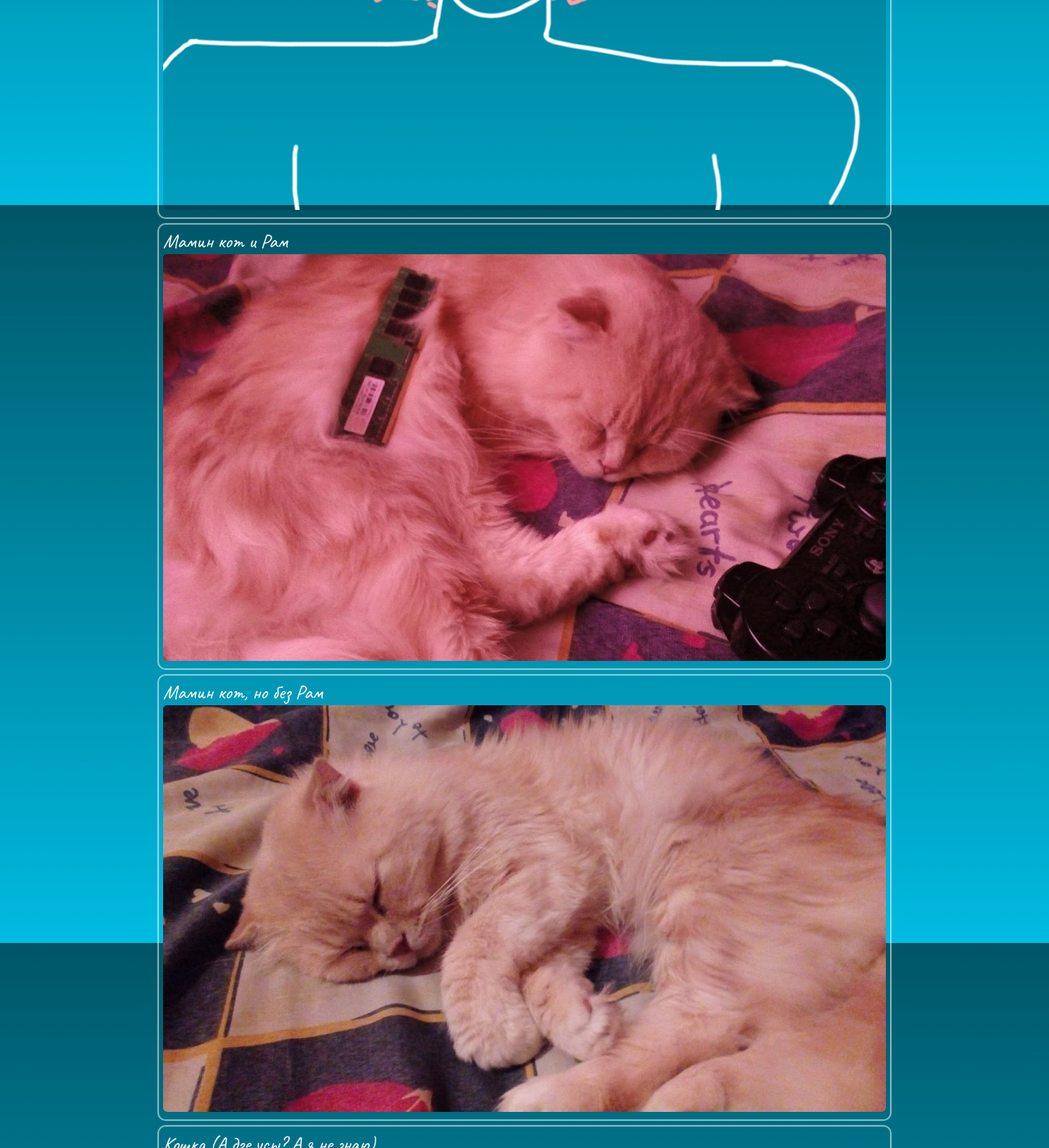
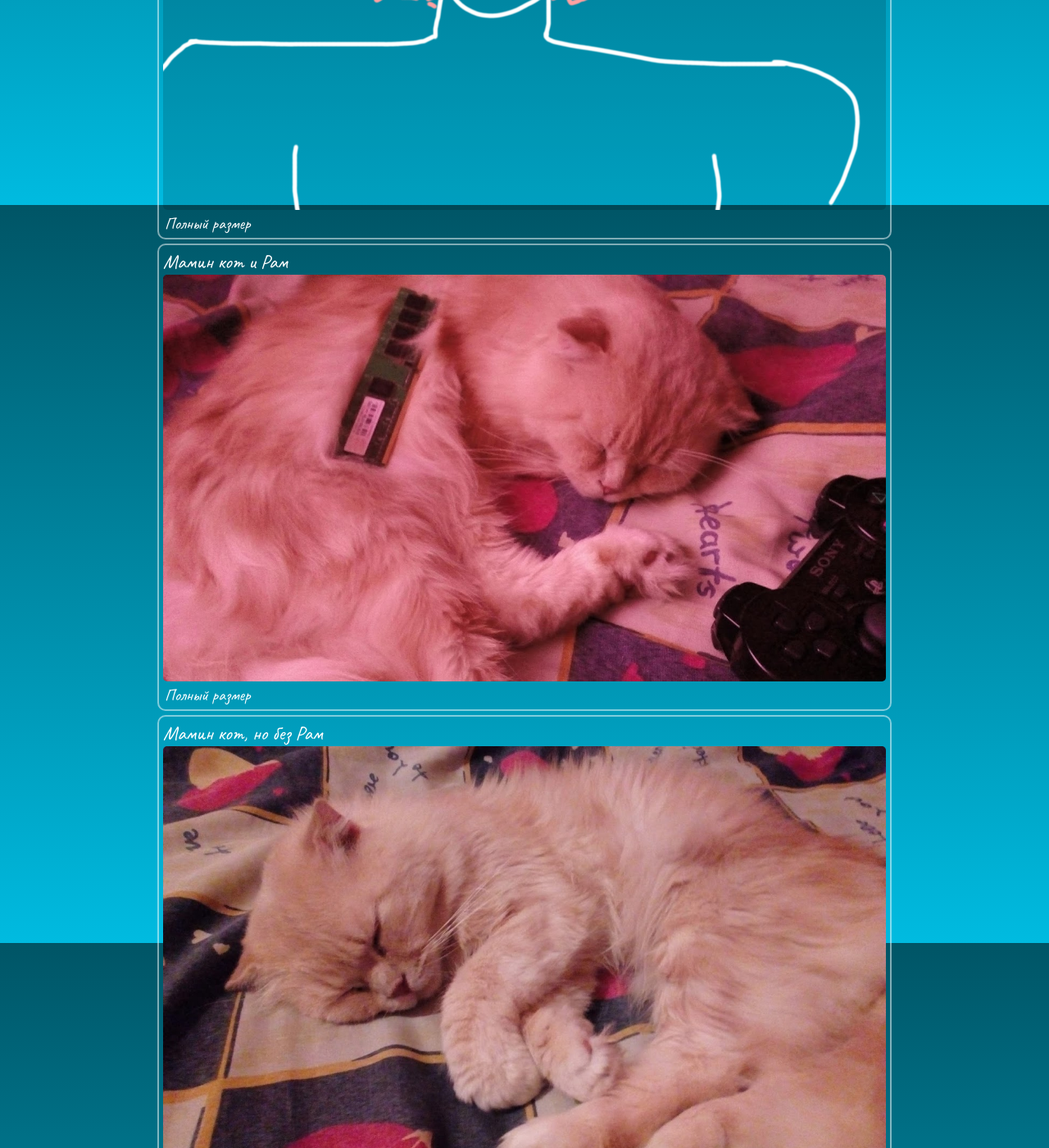
Before and after one commit to catink123/catink123.github.io, a Jekyll site: the page built from secret/index.html, in a window 1280 px wide and 1400 px high, scrolled down 650 px. Shown: the whole window at 82% size. Built offline with Jekyll 4.4.1, drawn with Linux system fonts in a browser that asks for light colours; some web fonts are replaced; some of the changed text lies outside the part shown; grey boxes are pictures that could not be loaded.

Commit message:
Update index.html

```diff
--- a/secret/index.html
+++ b/secret/index.html
@@ -9,16 +9,19 @@ title: Секретик
     <div class="artdiv">
         <p>Это возможно я, недовольный после стрижки (ярко-красным цветом выделена часть, которая была) [07.03.19 23:57]</p>
         <img class="art" src="images/ceya.png">
-    </div>
+    <a href="images/ceya.png">Полный размер</a></div>
     <div class="artdiv">
         <p>Мамин кот и Рам</p>
         <img class="art" src="images/kot1.jpg">
+        <a href="images/kot1.jpg">Полный размер</a>
     </div><div class="artdiv">
         <p>Мамин кот, но без Рам</p>
         <img class="art" src="images/kot2.jpg">
+        <a href="images/kot2.jpg">Полный размер</a>
     </div><div class="artdiv">
         <p>Кошка (А дзе усы? А я не знаю)</p>
         <img class="art" src="images/koshka_dovolna.png">
+        <a href="images/koshka_dovolna.png">Полный размер</a>
     </div><p>Немного о моде...</p>
     <p>Я всегда хочу его продолжить, но так как я вечно хочу спать или приходит брат и сидит у меня почти до ночи. (да, я знаю, то что я сказал может показаться отговоркой, но всё же) И всё-таки когда у меня есть время и желание, я сижу и думаю как мне сделать или скомилировать свою прогу DDLC Character Poser, чтобы постоянно не заходить в эту прогу <img class="icon" src="images/ddlc-cp1.png"> и не запускать прогу оттуда (что очень муторно, да и я хочу выпустить эту программу в свет). Я уже знаю что и как делать, но по какой-то непонятной причине один долбанный файл не хочет качаться и из-за всего это накрывается всё и в итоге ничего не выходит из этого.</p>
     <p>Немного о самой проге.. (если это вам интересно конечно)</p>
```
